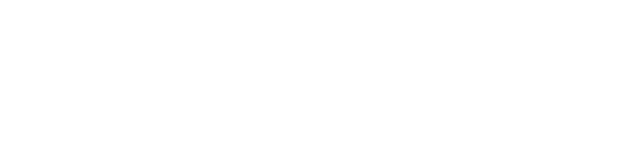
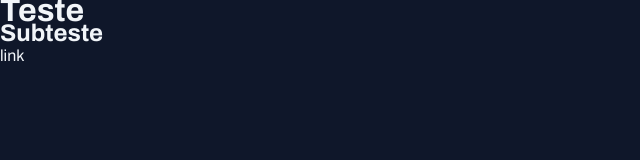
Before and after one commit to Jocimar38/fullstack-projeto-portal-de-noticias, a plain HTML site: page index.html in a window 1280 px wide. Shown: the whole page, without its empty margins (0-640 px from the left). Drawn offline with Linux system fonts and the light colour scheme.

Commit message:
inserindo fonte no projeto

```diff
--- a/index.html
+++ b/index.html
@@ -1,12 +1,17 @@
 <!DOCTYPE html>
 <html lang="en">
 <head>
+    <link rel="preconnect" href="https://fonts.googleapis.com">
+    <link rel="preconnect" href="https://fonts.gstatic.com" crossorigin>
     <meta charset="UTF-8">
     <meta name="viewport" content="width=device-width, initial-scale=1.0">
     <title>Document</title>
+    <link href="https://fonts.googleapis.com/css2?family=Archivo:ital,wght@0,100..900;1,100..900&display=swap" rel="stylesheet">
     <link rel="stylesheet" href="/styles/index.css">
 </head>
 <body>
-
+    <h1>Teste</h1>
+    <h2>Subteste</h2>
+  <a href="#">link</a>
 </body>
 </html>
--- a/styles/global.css
+++ b/styles/global.css
@@ -1 +1,44 @@
-@import url(global.css);
+
+*{
+    margin: 0;
+    padding: 0;
+    box-sizing: border-box;
+}
+
+:root{
+
+    --brand-color-light: #60A5FA;
+    --brand-color-dark:#1D4ED8;
+    --bg-color: #0F172A;
+    --stroke-color:#1E293B;
+    --text-color-primary: #F1F5F9;
+    --text-color-secondary: #CBD5E1;
+
+    --font-family: "Archivo", sans-serif;
+    --h1: 800 24px/135% var(--font-family);
+    --h2: 800 16px/140% var(--font-family);
+    --h3: 800 16px/140% var(--font-family);
+    --text-span: 600 14px/145% var(--font-family);
+    --text: 400 16px/140% var(--font-family);
+    --text-sm: 400 14px/160% var(--font-family);
+
+}
+
+body{
+    font: var(--text);
+    color: var(--text-color-primary);
+    background-color: var(--bg-color);
+}
+
+a{
+    text-decoration: none;
+    color: inherit;
+}
+
+a:hover{
+    color: var(--brand-color-light);
+}
+
+h1, h2, h3{
+    color: inherit;
+}
--- a/styles/index.css
+++ b/styles/index.css
@@ -0,0 +1 @@
+@import url(global.css);
```
